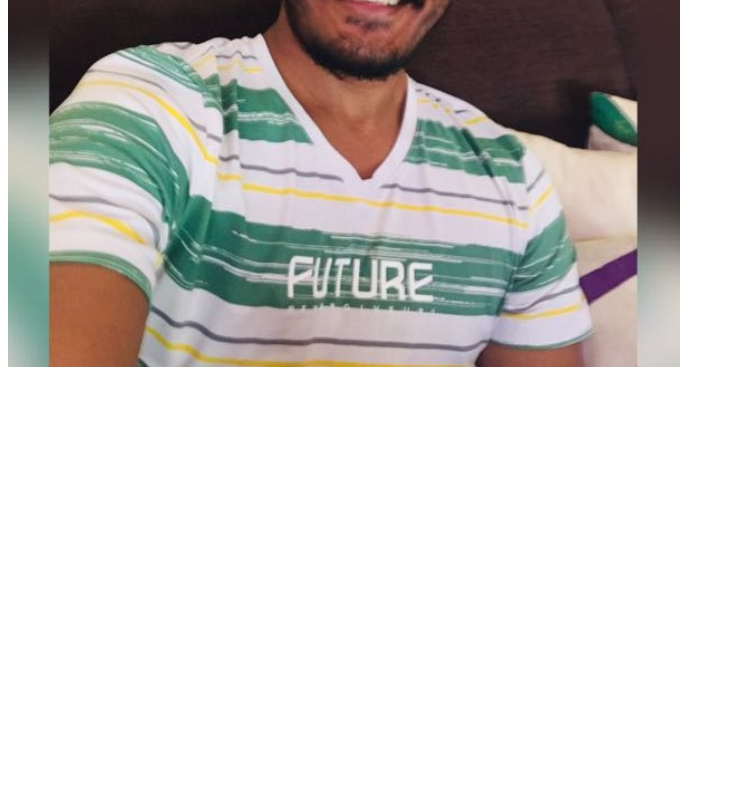
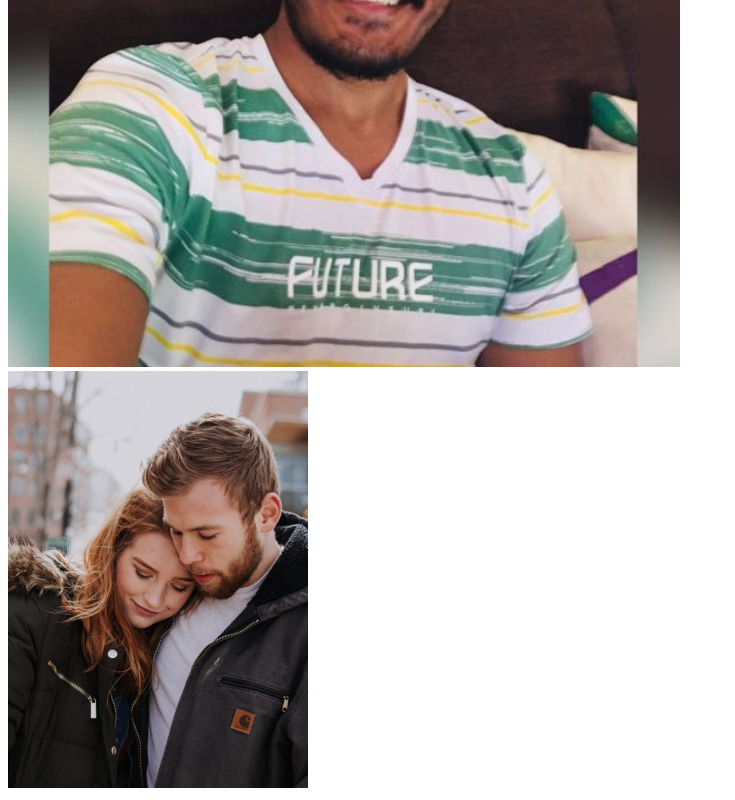
Before and after one commit to Shashee99/MyProfile, a plain HTML site: page index.html in a window 1280 px wide. Shown: the part 468-1268 px from the top of the page, without its empty margins (0-735 px from the left). Before the commit the page ends 847 px from the top, so only its background shows below. Drawn offline with Linux system fonts and the light colour scheme.

Commit message:
added an another image

```diff
--- a/index.html
+++ b/index.html
@@ -7,6 +7,7 @@
 <body>
 <h1> Shashika Janith</h1>
 <h2> wijerathna</h2>
-<img src =" assests/images/me.jpg">
+<img src =" assests/images/me.jpg"><br>
+<img src="assests/images/gg.jpg" width="300">
 </body>
 </html>
```
Also changed, not shown: assests/images/gg.jpg (added).
